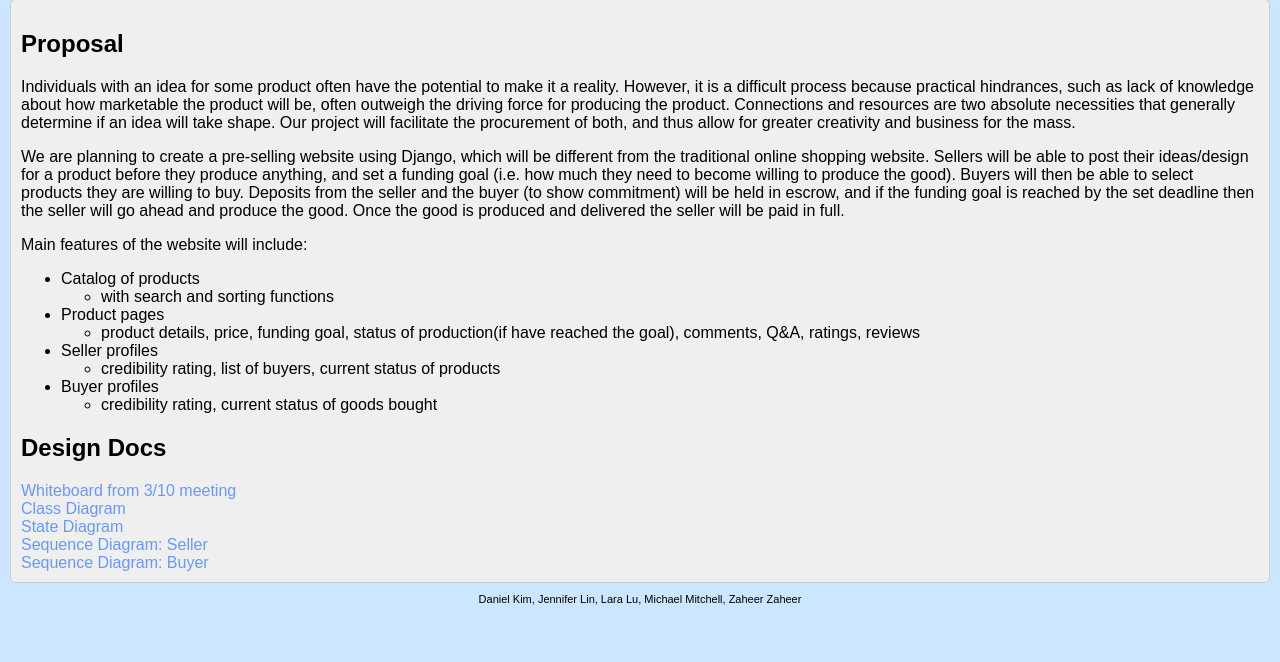
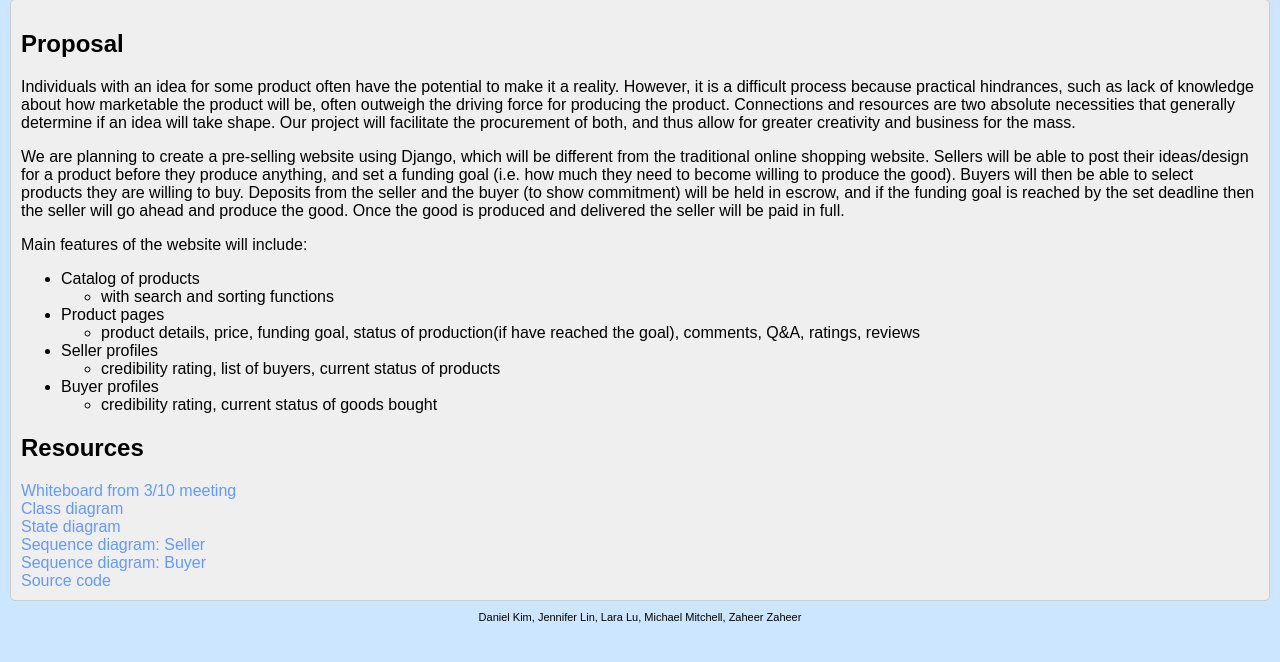
Before and after one commit to wdkim/prepay, a Django app: page / in a window 1280 px wide. Shown: the part 91-753 px from the top of the page. Run offline with Django 3.2, Linux system fonts and the light colour scheme.

Commit message:
Tweaked home.html content

```diff
--- a/templates/prepay/home.html
+++ b/templates/prepay/home.html
@@ -26,11 +26,11 @@ Main features of the website will include:<br/>
 </ul>
 </p>
 
-<h2>Design Docs</h2>
+<h2>Resources</h2>
 <a href="/prepay/img/20130309_153320.jpg">Whiteboard from 3/10 meeting</a><br/>
-<a href="http://yuml.me/25ef974f">Class Diagram</a><br/>
-<a href="#">State Diagram</a><br/>
-<a href="https://docs.google.com/drawings/d/1IO-tM5lFOWm6WcnJYZuMkSKJCmmiPlXuQgVQi0s5GUg">Sequence Diagram: Seller</a><br/>
-<a href="https://docs.google.com/drawings/d/1aI-ofAkYAOVLmbl6OuJQvZ_1vtTynHzuVI7NPJSnHkI">Sequence Diagram: Buyer</a><br/>
-
+<a href="http://yuml.me/25ef974f">Class diagram</a><br/>
+<a href="#">State diagram</a><br/>
+<a href="https://docs.google.com/drawings/d/1IO-tM5lFOWm6WcnJYZuMkSKJCmmiPlXuQgVQi0s5GUg">Sequence diagram: Seller</a><br/>
+<a href="https://docs.google.com/drawings/d/1aI-ofAkYAOVLmbl6OuJQvZ_1vtTynHzuVI7NPJSnHkI">Sequence diagram: Buyer</a><br/>
+<a href="https://github.com/mitchgt/prepay">Source code</a>
 {% endblock %}
```
